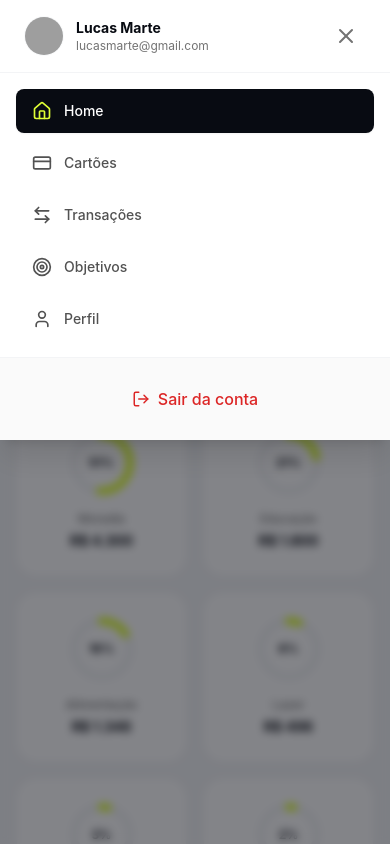
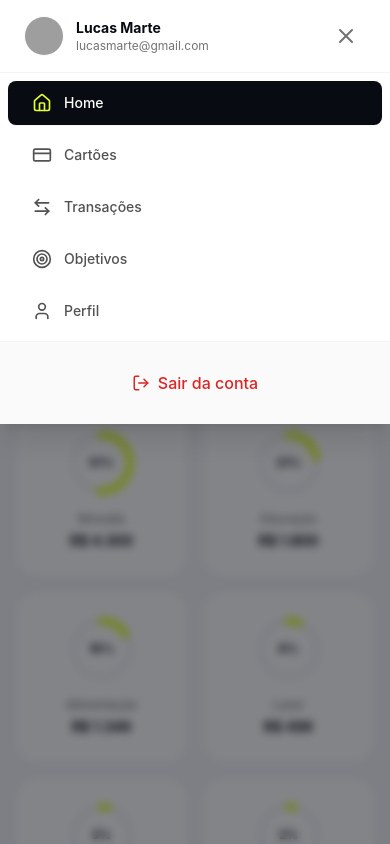
Before and after one commit to tuliocareli/mycash-plus, a React (Vite) app: page / in a window 390 px wide. Both pictures are taken after a click on the button 346 px from the left and 35 px from the top of the page. Shown: the top 844 px of the page. Built offline with nearby package versions, Linux system fonts and the light colour scheme; grey boxes are pictures that could not be loaded.

Commit message:
style: fix mobile menu alignment and chart label visibility

```diff
--- a/src/components/dashboard/FinancialFlowChart/index.tsx
+++ b/src/components/dashboard/FinancialFlowChart/index.tsx
@@ -80,7 +80,7 @@ export function FinancialFlowChart() {
                 <ResponsiveContainer width="100%" height="100%">
                     <AreaChart
                         data={data}
-                        margin={{ top: 20, right: 30, left: 10, bottom: 10 }}
+                        margin={{ top: 20, right: 30, left: 10, bottom: 25 }}
                     >
                         <defs>
                             <linearGradient id="colorIncome" x1="0" y1="0" x2="0" y2="1">
@@ -103,7 +103,7 @@ export function FinancialFlowChart() {
                             axisLine={false}
                             tickLine={false}
                             tick={{ fontSize: 12, fill: '#9CA3AF' }}
-                            dy={10}
+                            dy={5}
                         />
                         <YAxis
                             axisLine={false}
--- a/src/components/layout/HeaderMobile/MenuDropdown.tsx
+++ b/src/components/layout/HeaderMobile/MenuDropdown.tsx
@@ -62,7 +62,7 @@ export function MenuDropdown({ isOpen, onClose, user }: MenuDropdownProps) {
                 </div>
 
                 {/* Lista de Navegação */}
-                <nav className="flex flex-col p-4 gap-2 border-b border-neutral-200">
+                <nav className="flex flex-col p-2 gap-2 border-b border-neutral-200">
                     <MenuItem
                         icon={Home}
                         label="Home"
--- a/src/components/layout/HeaderMobile/MenuItem.tsx
+++ b/src/components/layout/HeaderMobile/MenuItem.tsx
@@ -23,7 +23,7 @@ export function MenuItem({ icon: Icon, label, path, onClick }: MenuItemProps) {
         <button
             onClick={handleClick}
             className={clsx(
-                'w-full flex items-center justify-start px-4 py-3 gap-3 rounded-lg transition-colors',
+                'w-full flex items-center justify-start px-6 py-3 gap-3 rounded-lg transition-colors',
                 isActive
                     ? 'bg-neutral-1100 text-white font-medium shadow-sm'
                     : 'bg-transparent text-neutral-600 font-medium hover:bg-neutral-100'
```
Also changed, not shown: 2 other files (tests, documents, lock files or other folders).
